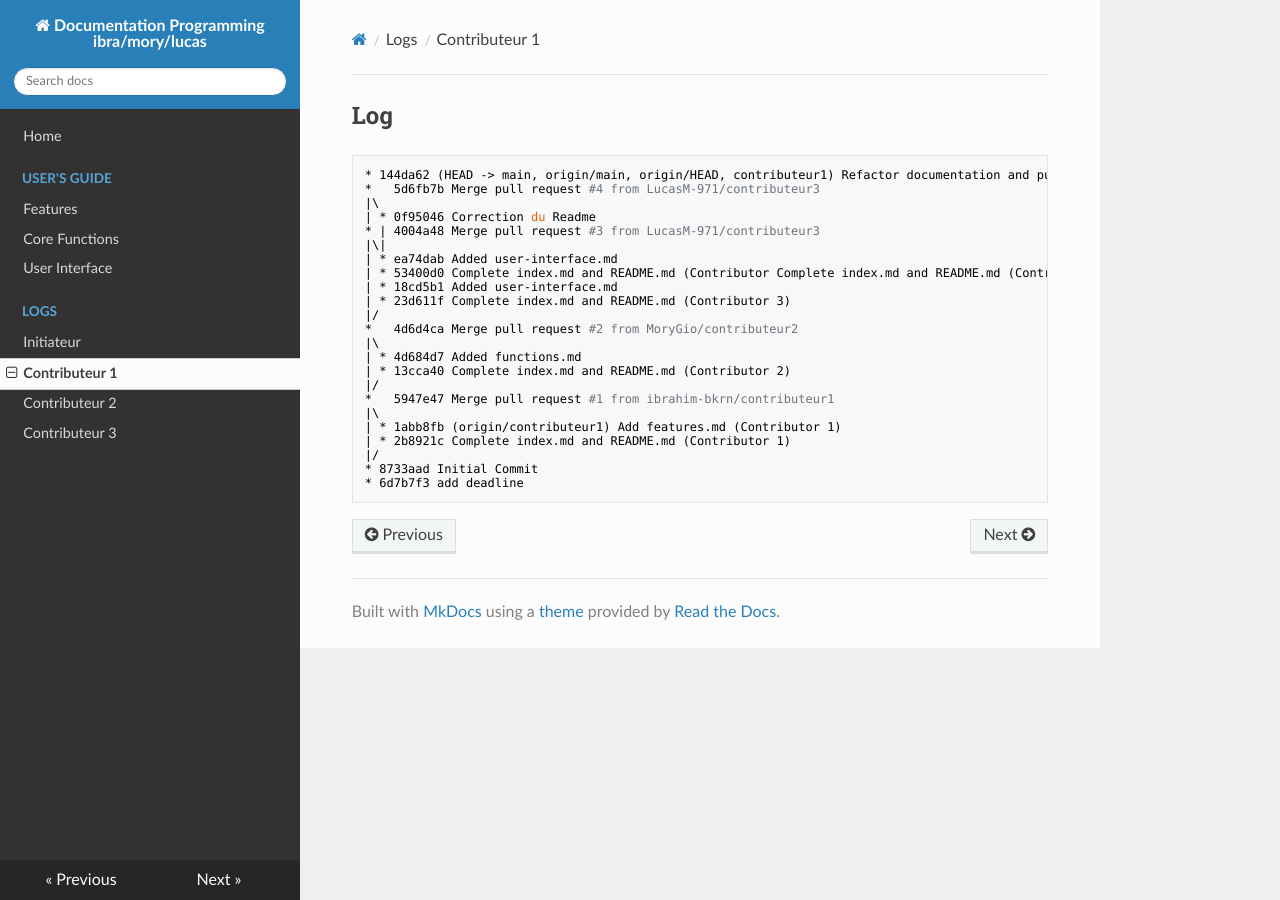
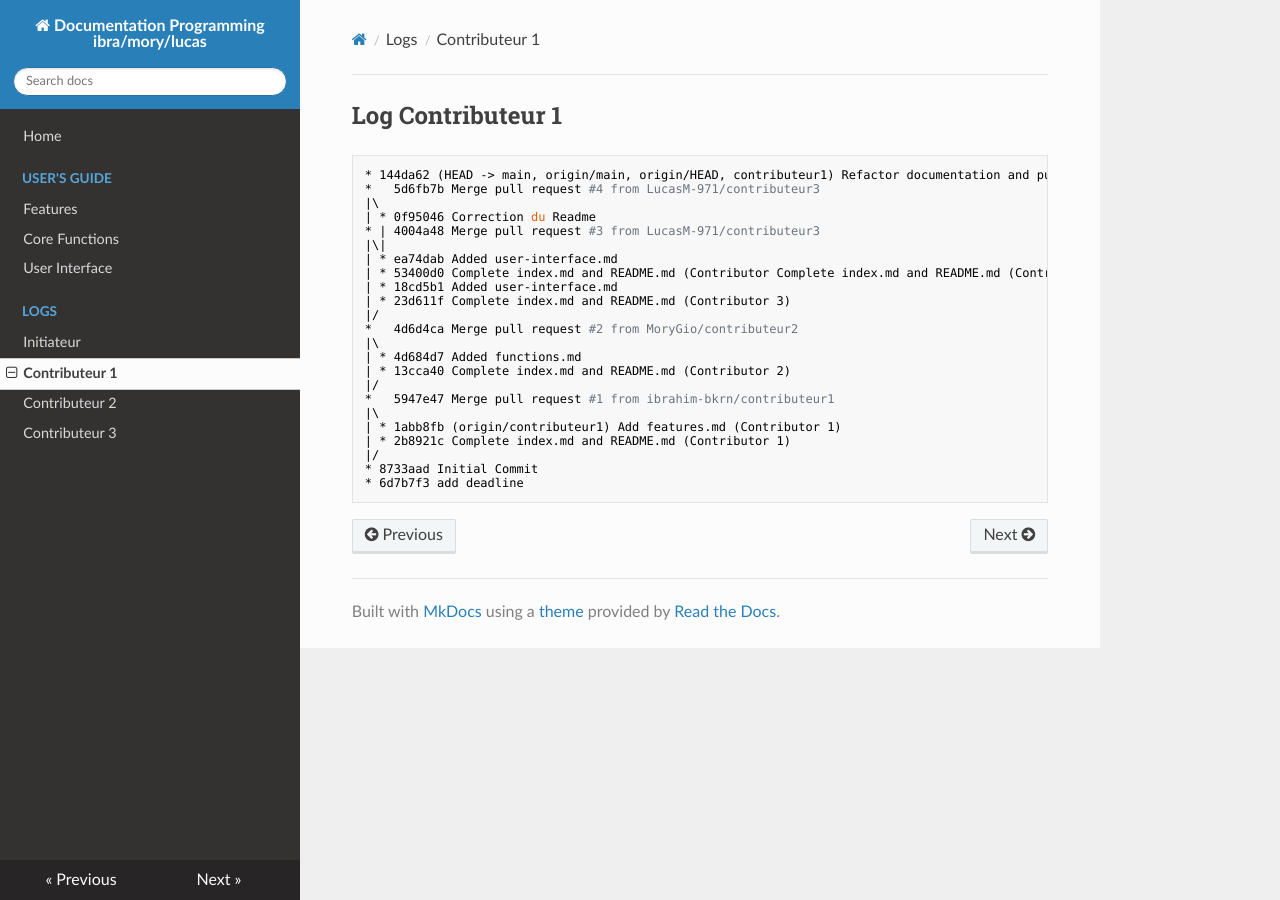
Before and after one commit to efrei-git/quotes-docs-ibra-mory-lucas, an MkDocs documentation site: the page built from docs/logs/log-contributeur-1.md, in a window 1280 px wide. Built offline with MkDocs 1.6.1, drawn with Linux system fonts in a browser that asks for light colours; nearby versions of some CDN libraries.

Commit message:
Update log-contributeur-1.md

````diff
--- a/docs/logs/log-contributeur-1.md
+++ b/docs/logs/log-contributeur-1.md
@@ -1,4 +1,4 @@
-## Log <role>
+## Log Contributeur 1
 
 ```bash
 * 144da62 (HEAD -> main, origin/main, origin/HEAD, contributeur1) Refactor documentation and pushed log initateur
````
